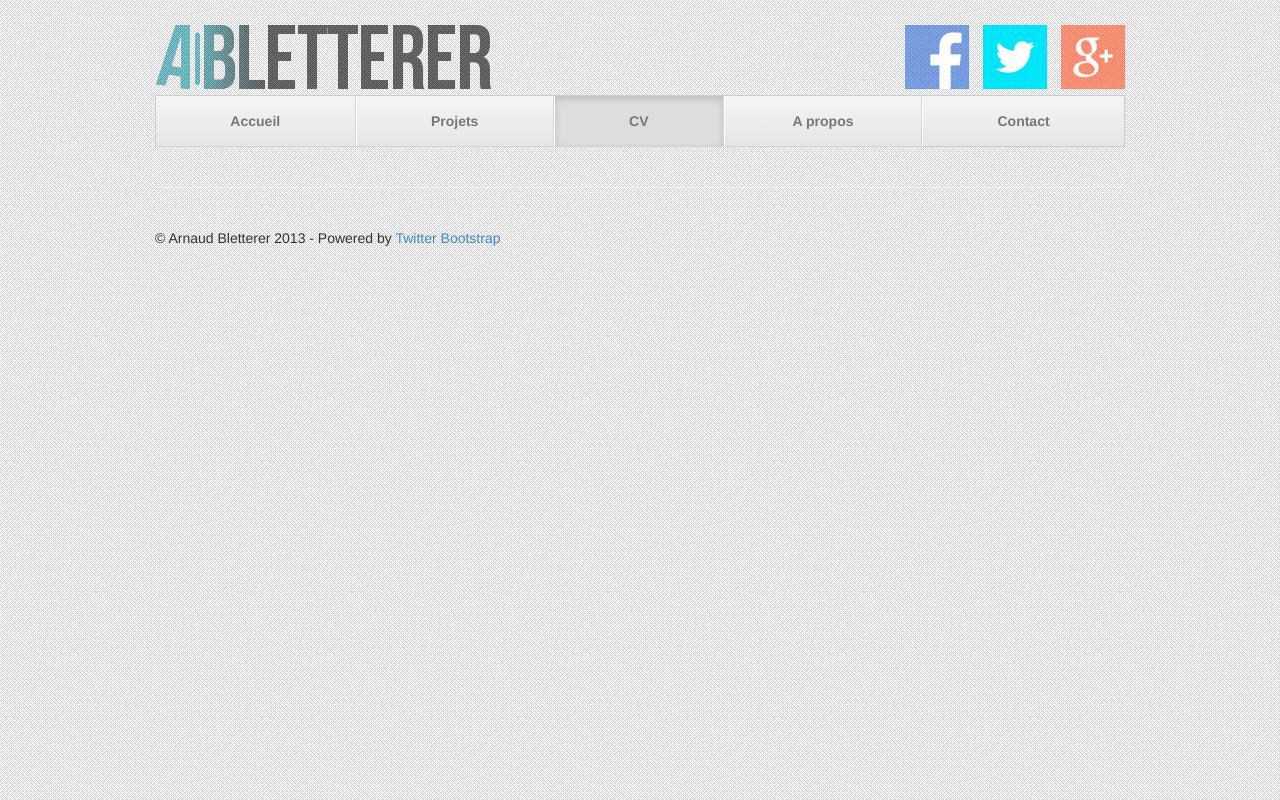
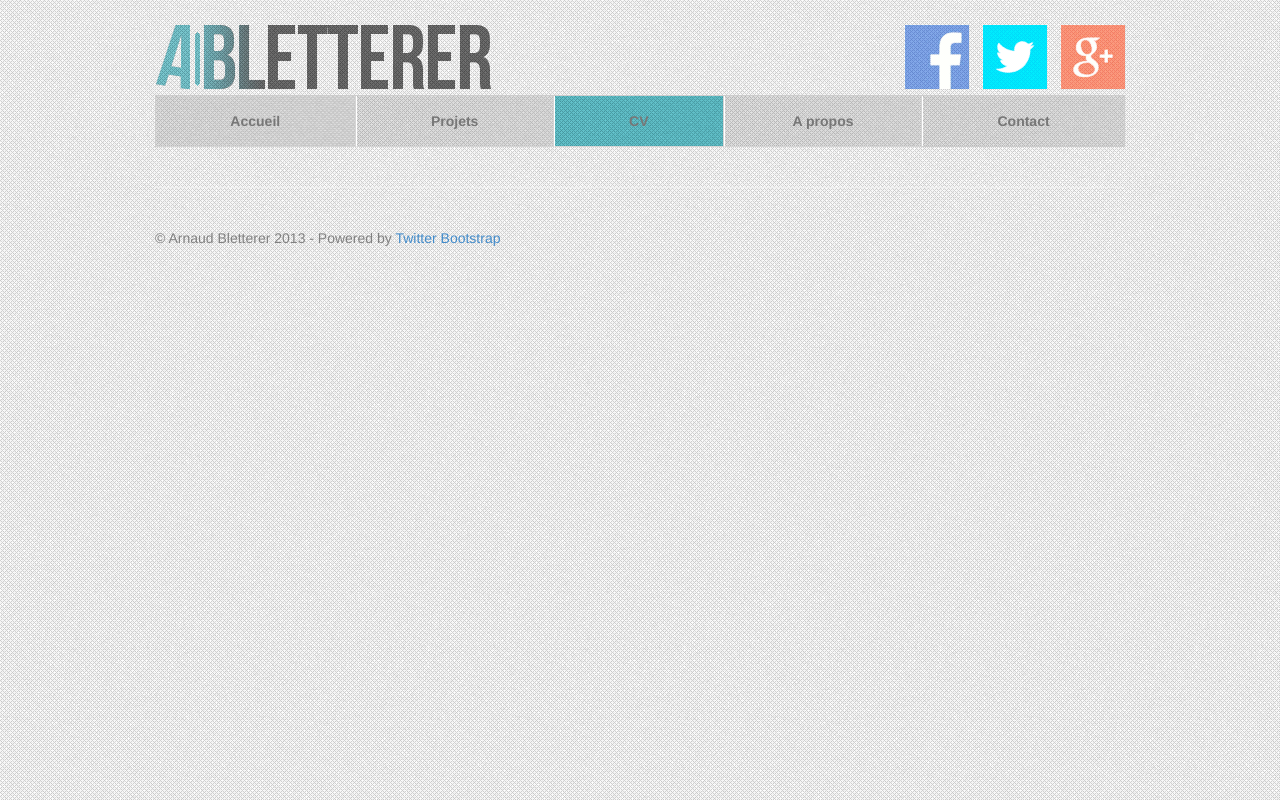
Before and after one commit to abletterer/Portfolio, a PHP site: page /cv.php in a window 1280 px wide. Run offline with PHP 8.4, Linux system fonts and the light colour scheme; some libraries are stand-ins or nearby versions.

Commit message:
Modifications du header

```diff
--- a/about.php
+++ b/about.php
@@ -3,7 +3,7 @@
     <meta name="viewport" content="width=device-width, initial-scale=1.0">
     <meta name="description" content="">
     <meta name="author" content="Arnaud Bletterer">
-    <link rel="shortcut icon" href="bootstrap/assets/ico/favicon.png">
+    <link rel="shortcut icon" href="img/abletterer-logo-mini.png">
 
     <title>A propos - ABletterer</title>
 
--- a/contact.php
+++ b/contact.php
@@ -3,7 +3,7 @@
     <meta name="viewport" content="width=device-width, initial-scale=1.0">
     <meta name="description" content="">
     <meta name="author" content="Arnaud Bletterer">
-    <link rel="shortcut icon" href="bootstrap/assets/ico/favicon.png">
+    <link rel="shortcut icon" href="img/abletterer-logo-mini.png">
 
     <title>Contact - ABletterer</title>
 
--- a/css/justified-nav.css
+++ b/css/justified-nav.css
@@ -35,26 +35,20 @@ body {
     font-weight: bold;
     text-align: center;
     border-bottom: 1px solid #d5d5d5;
-    background-color: #e5e5e5; /* Old browsers */
-    background-repeat: repeat-x; /* Repeat the gradient */
-    background-image: -moz-linear-gradient(top, #f5f5f5 0%, #e5e5e5 100%); /* FF3.6+ */
-    background-image: -webkit-gradient(linear, left top, left bottom, color-stop(0%,#f5f5f5), color-stop(100%,#e5e5e5)); /* Chrome,Safari4+ */
-    background-image: -webkit-linear-gradient(top, #f5f5f5 0%,#e5e5e5 100%); /* Chrome 10+,Safari 5.1+ */
-    background-image: -ms-linear-gradient(top, #f5f5f5 0%,#e5e5e5 100%); /* IE10+ */
-    background-image: -o-linear-gradient(top, #f5f5f5 0%,#e5e5e5 100%); /* Opera 11.10+ */
-    filter: progid:DXImageTransform.Microsoft.gradient( startColorstr='#f5f5f5', endColorstr='#e5e5e5',GradientType=0 ); /* IE6-9 */
-    background-image: linear-gradient(top, #f5f5f5 0%,#e5e5e5 100%); /* W3C */
+    background-image: url("../img/darkmesh.png");
 }
 .nav-justified > .active > a,
 .nav-justified > .active > a:hover,
 .nav-justified > .active > a:focus {
     background-color: #ddd;
     background-image: none;
-    box-shadow: inset 0 3px 7px rgba(0,0,0,.15);
+    box-shadow: inset 0 3px 7px 3px 7px rgba(0,0,0,.15);
+    background-image: url("../img/bluemesh.png");
 }
 .nav-justified a:hover {
     background-image: none;
-    box-shadow: inset 0 3px 7px rgba(0,0,0,.15);
+    box-shadow: inset 0 3px 7px 3px 7px rgba(0,0,0,.15);
+    background-color: #d0d0d0;
 }
 .nav-justified > li:first-child > a {
     border-radius: 0;
--- a/css/main.css
+++ b/css/main.css
@@ -1,6 +1,7 @@
 body {
     padding-top: 20px;
 	padding-bottom: 60px;
+    color:gray;
 }
 
 /* Custom container */
@@ -40,7 +41,6 @@ body {
 .marketing p + h4 {
 	margin-top: 28px;
 }
-
 
 /* Customize the navbar links to be fill the entire space of the .navbar */
 .navbar .navbar-inner {
--- a/cv.php
+++ b/cv.php
@@ -3,7 +3,7 @@
     <meta name="viewport" content="width=device-width, initial-scale=1.0">
     <meta name="description" content="">
     <meta name="author" content="Arnaud Bletterer">
-    <link rel="shortcut icon" href="bootstrap/assets/ico/favicon.png">
+    <link rel="shortcut icon" href="img/abletterer-logo-mini.png">
 
     <title>CV - ABletterer</title>
 
--- a/projets.php
+++ b/projets.php
@@ -3,7 +3,7 @@
     <meta name="viewport" content="width=device-width, initial-scale=1.0">
     <meta name="description" content="">
     <meta name="author" content="Arnaud Bletterer">
-    <link rel="shortcut icon" href="bootstrap/assets/ico/favicon.png">
+    <link rel="shortcut icon" href="img/abletterer-logo-mini.png">
 
     <title>Projets - ABletterer</title>
 
```
Also changed, not shown: img/abletterer-logo-mini.jpg (deleted), img/abletterer-logo-mini.png, img/bluemesh.png (added), img/darkmesh.png (added).
